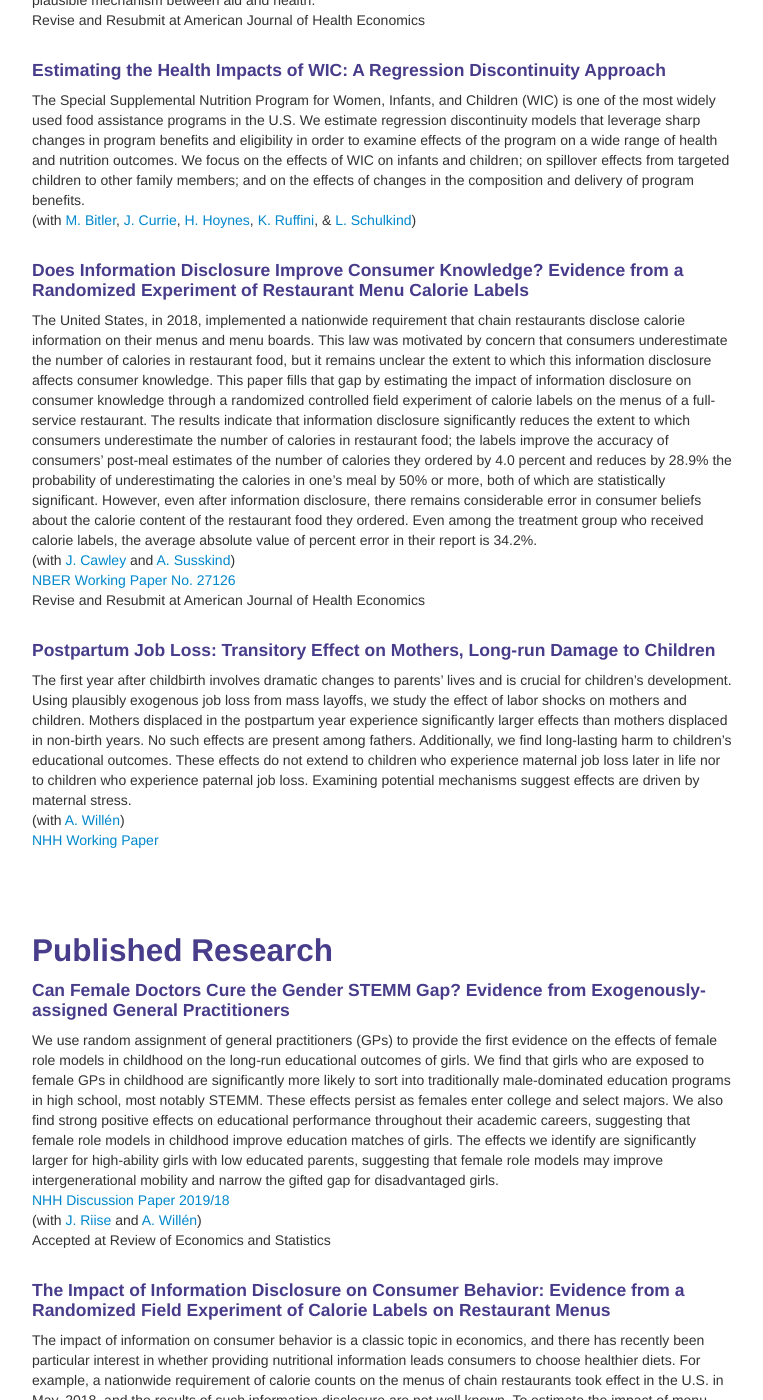
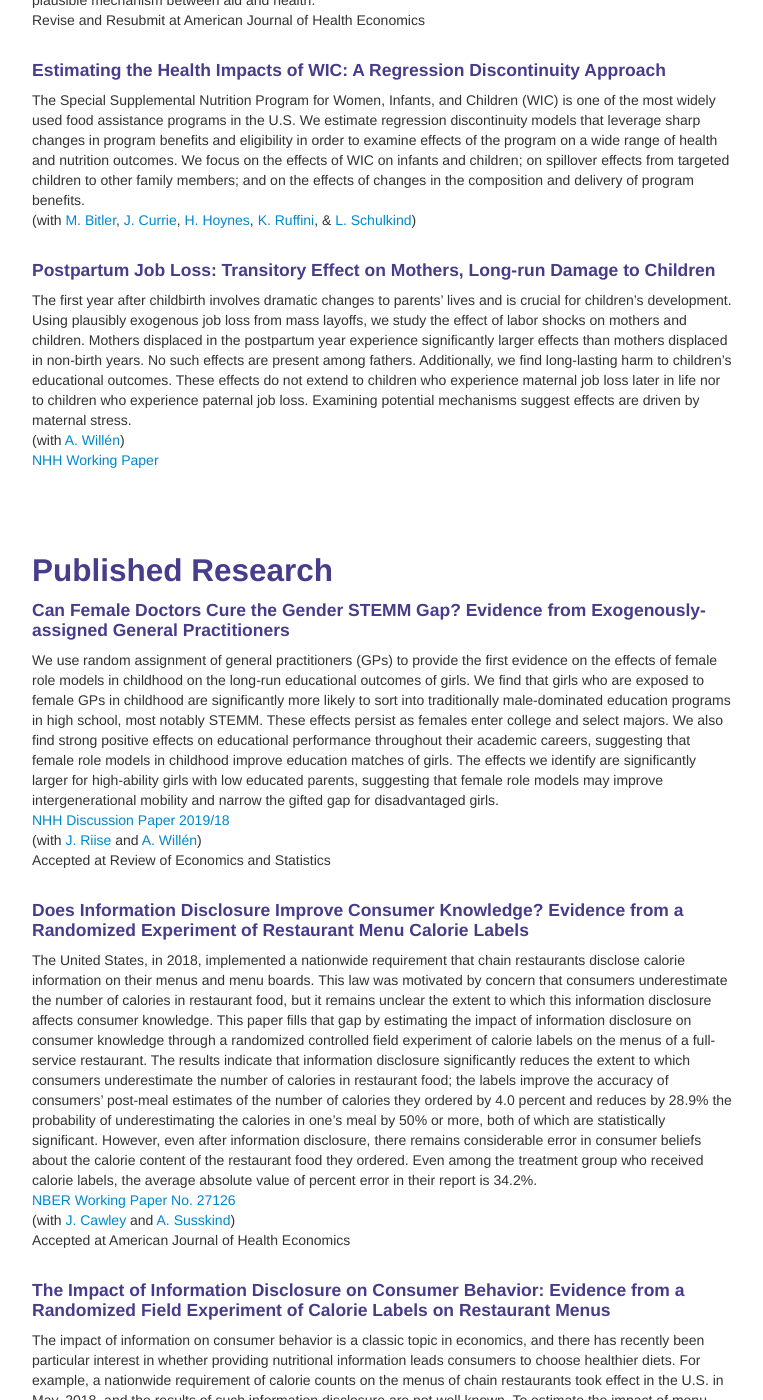
Before and after one commit to bjwillage/bjwillage.github.io, a Jekyll site: the page built from pages/research.md, in a window 1280 px wide and 1400 px high, scrolled down 412 px. Shown: the whole window, without its empty margins (258-1021 px from the left). Built offline with Jekyll 4.4.1, drawn with Linux system fonts in a browser that asks for light colours; part of the change alters nothing that is shown.

Commit message:
Update research.md

```diff
--- a/pages/research.md
+++ b/pages/research.md
@@ -17,12 +17,6 @@ The Special Supplemental Nutrition Program for Women, Infants, and Children (WIC
 (with [M. Bitler](https://sites.google.com/site/mbitler), [J. Currie](https://scholar.princeton.edu/jcurrie/home), [H. Hoynes](https://gspp.berkeley.edu/directories/faculty/hilary-hoynes), [K. Ruffini](https://sites.google.com/view/kristaruffini/), & [L. Schulkind](http://lisaschulkind.weebly.com/))
 <br><br>
 
-#### Does Information Disclosure Improve Consumer Knowledge? Evidence from a Randomized Experiment of Restaurant Menu Calorie Labels
-The United States, in 2018, implemented a nationwide requirement that chain restaurants disclose calorie information on their menus and menu boards. This law was motivated by concern that consumers underestimate the number of calories in restaurant food, but it remains unclear the extent to which this information disclosure affects consumer knowledge. This paper fills that gap by estimating the impact of information disclosure on consumer knowledge through a randomized controlled field experiment of calorie labels on the menus of a full-service restaurant. The results indicate that information disclosure significantly reduces the extent to which consumers underestimate the number of calories in restaurant food; the labels improve the accuracy of consumers’ post-meal estimates of the number of calories they ordered by 4.0 percent and reduces by 28.9% the probability of underestimating the calories in one’s meal by 50% or more, both of which are statistically significant. However, even after information disclosure, there remains considerable error in consumer beliefs about the calorie content of the restaurant food they ordered. Even among the treatment group who received calorie labels, the average absolute value of percent error in their report is 34.2%.<br>
-(with [J. Cawley](https://www.human.cornell.edu/people/jhc38) and [A. Susskind](https://sha.cornell.edu/faculty-research/faculty/ams76))<br>
-<a href="http://www.nber.org/papers/w27126">NBER Working Paper No. 27126 </a><br>
-Revise and Resubmit at American Journal of Health Economics
-<br><br>
 
 #### Postpartum Job Loss: Transitory Effect on Mothers, Long-run Damage to Children
 The first year after childbirth involves dramatic changes to parents’ lives and is crucial for children’s development. Using plausibly exogenous job loss from mass layoffs, we study the effect of labor shocks on mothers and children. Mothers displaced in the postpartum year experience significantly larger effects than mothers displaced in non-birth years. No such effects are present among fathers. Additionally, we find long-lasting harm to children’s educational outcomes. These effects do not extend to children who experience maternal job loss later in life nor to children who experience paternal job loss. Examining potential mechanisms suggest effects are driven by maternal stress.
@@ -40,6 +34,13 @@ We use random assignment of general practitioners (GPs) to provide the first evi
 (with [J. Riise](https://sites.google.com/site/julieriisecv/) and [A. Willén](https://www.alexanderwillen.com/))<br>
 Accepted at Review of Economics and Statistics<br><br>
 
+
+#### Does Information Disclosure Improve Consumer Knowledge? Evidence from a Randomized Experiment of Restaurant Menu Calorie Labels
+The United States, in 2018, implemented a nationwide requirement that chain restaurants disclose calorie information on their menus and menu boards. This law was motivated by concern that consumers underestimate the number of calories in restaurant food, but it remains unclear the extent to which this information disclosure affects consumer knowledge. This paper fills that gap by estimating the impact of information disclosure on consumer knowledge through a randomized controlled field experiment of calorie labels on the menus of a full-service restaurant. The results indicate that information disclosure significantly reduces the extent to which consumers underestimate the number of calories in restaurant food; the labels improve the accuracy of consumers’ post-meal estimates of the number of calories they ordered by 4.0 percent and reduces by 28.9% the probability of underestimating the calories in one’s meal by 50% or more, both of which are statistically significant. However, even after information disclosure, there remains considerable error in consumer beliefs about the calorie content of the restaurant food they ordered. Even among the treatment group who received calorie labels, the average absolute value of percent error in their report is 34.2%.<br>
+<a href="http://www.nber.org/papers/w27126">NBER Working Paper No. 27126 </a><br>
+(with [J. Cawley](https://www.human.cornell.edu/people/jhc38) and [A. Susskind](https://sha.cornell.edu/faculty-research/faculty/ams76))<br>
+Accepted at American Journal of Health Economics
+<br><br>
 
 #### The Impact of Information Disclosure on Consumer Behavior: Evidence from a Randomized Field Experiment of Calorie Labels on Restaurant Menus
 The impact of information on consumer behavior is a classic topic in economics, and there has recently been particular interest in whether providing nutritional information leads consumers to choose healthier diets. For example, a nationwide requirement of calorie counts on the menus of chain restaurants took effect in the U.S. in May, 2018, and the results of such information disclosure are not well known. To estimate the impact of menu labeling, we conducted a randomized controlled field experiment in two full-service restaurants, in which the control group received the usual menus and the treatment group received the same menus but with calorie counts. We estimate that the labels resulted in a 3.0% reduction in calories ordered, with the reduction occurring in appetizers and entrees but not drinks or desserts. Exposure to the information also increases consumers’ support for requiring calorie labels by 9.6%. These results are informative about the impact of the new nationwide menu label requirement, and more generally contribute to the literature on the impact of information disclosure on consumer behavior. <br>
```
